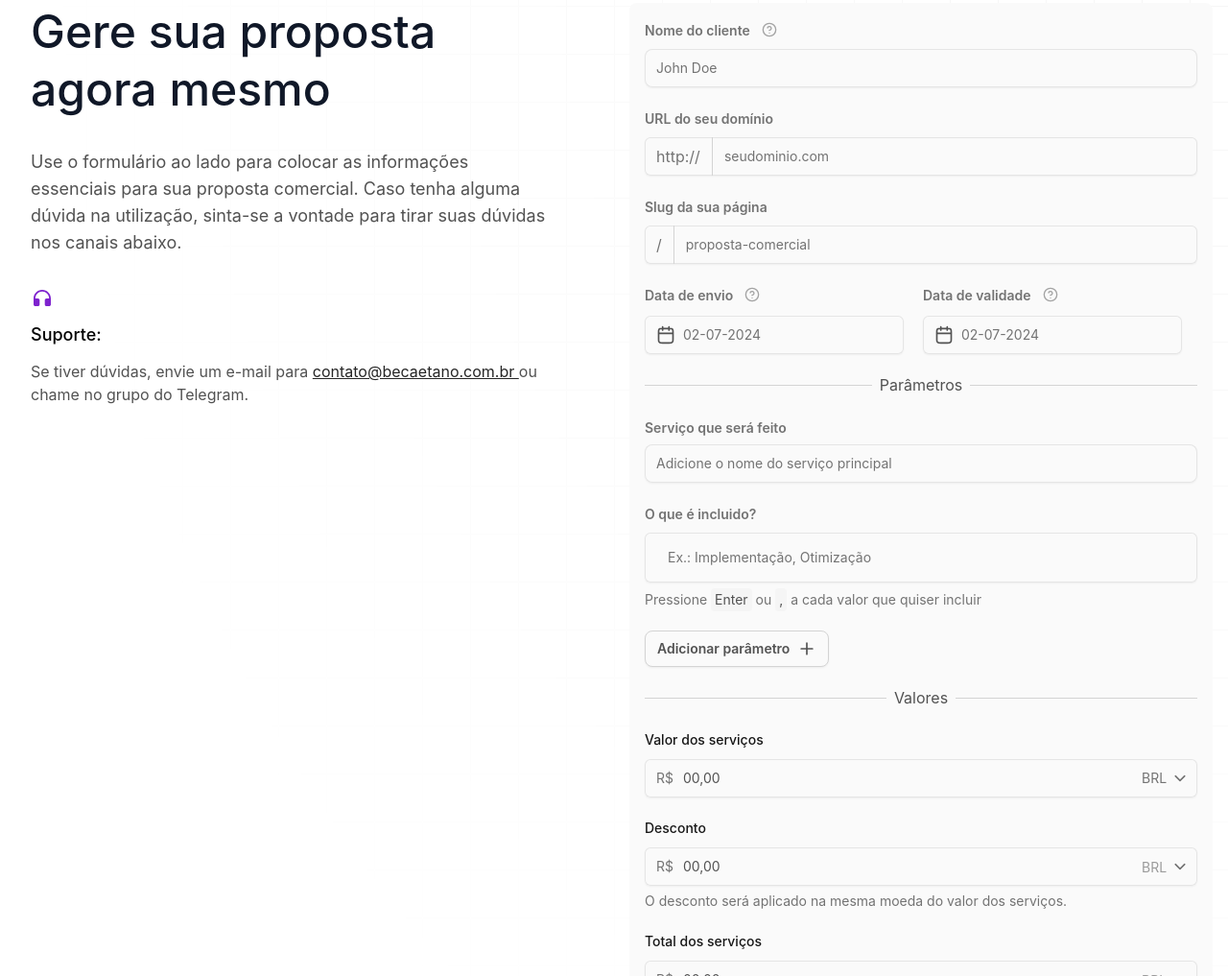
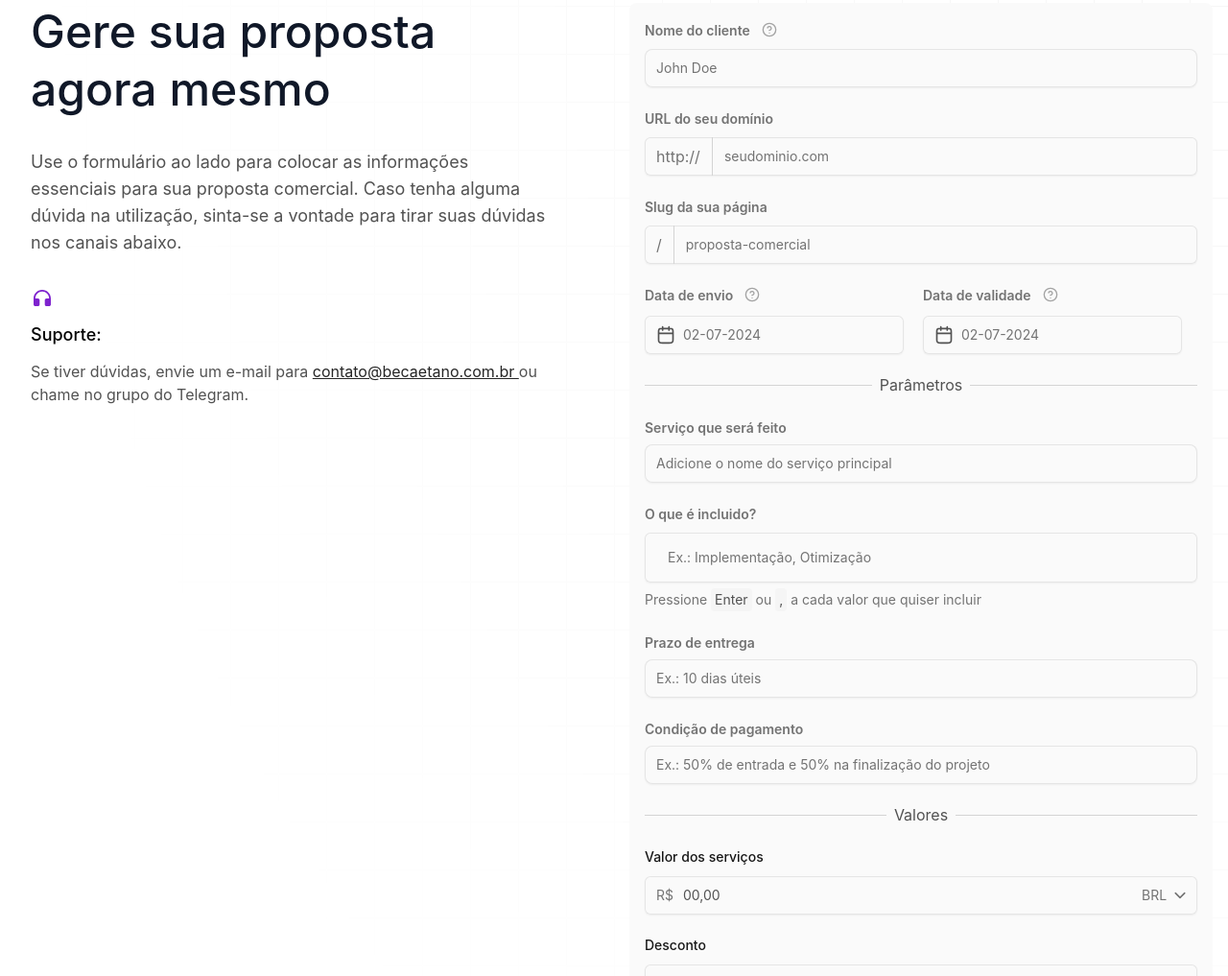
Before and after one commit to cristhian-fs/FormProposta, a website built with Vite: page index.html in a window 1280 px wide. Shown: the part 205-1222 px from the top of the page at 96% size. Built offline with nearby package versions, Linux system fonts and the light colour scheme; a web font is replaced by a local one.

Commit message:
feat: Stoping using new params to keep the things simple, and using 2 new fields in form

```diff
--- a/index.html
+++ b/index.html
@@ -201,26 +201,15 @@
             </div>
           </div>
 
-          <div class="w-full hidden flex-col items-start justify-end gap-2 form-new-param">
-            <div class="w-full">
-              <label for="newParam" class="text-sm text-gray-500 font-semibold">Nome do parâmetro</label>
-              <input type="text" name="username" id="newParam" class="w-full block flex-1 mt-1.5 bg-gray-50 py-2 pl-3 border-0 ring-1 ring-inset ring-gray-200 text-gray-900  placeholder:text-gray-500 focus:ring-[3px] focus:ring-gray-400  dark:focus-within:ring-purple-200 sm:text-sm sm:leading-6 rounded-lg shadow-sm" placeholder="Ex.: Prazo para entrega">
-            </div>
-            <div class="flex items-center justify-end w-full gap-2">
-              <button class="flex py-2 px-3 items-center justify-center rounded-lg bg-gray-50 border border-gray-300 text-gray-950 hover:text-red-500 text-base transition-all cancelAddParam">
-                Cancelar
-              </button>
-              <button class="flex py-2 px-3 items-center justify-center rounded-lg bg-purple-700 dark:bg-purple-400 text-white text-base transition-all hover:opacity-80 addParamBtn">
-                Adicionar
-              </button>
-            </div>
-
+          <div class="w-full">
+            <label for="prazo" class="text-sm text-gray-500 font-semibold">Prazo de entrega</label>
+            <input type="text" name="username" id="prazo" class="paramValue w-full block flex-1 mt-1.5 bg-gray-50 py-2 pl-3 border-0 ring-1 ring-inset ring-gray-200 text-gray-900  placeholder:text-gray-500 focus:ring-[3px] focus:ring-gray-400 sm:text-sm sm:leading-6 rounded-lg shadow-sm" placeholder="Ex.: 10 dias úteis">
           </div>
 
-          <button class="flex items-center justify-center gap-2 px-3 py-2 rounded-lg border border-gray-300 bg-gray-50 shadow-sm group hover:shadow-md transition-all new-parameter-button">
-            <p class="text-sm font-semibold text-gray-600 group-hover:text-gray-900   transition-all">Adicionar parâmetro</p>
-            <img src="./src/svg/plus.svg" class="inject-svg size-5 stroke-gray-600 group-hover:stroke-gray-900 dark:group-hover:stroke-white transition-all" alt="">
-          </button>
+          <div class="w-full">
+            <label for="condicao-pagamento" class="text-sm text-gray-500 font-semibold">Condição de pagamento</label>
+            <input type="text" name="username" id="condicao-pagamento" class="paramValue w-full block flex-1 mt-1.5 bg-gray-50 py-2 pl-3 border-0 ring-1 ring-inset ring-gray-200 text-gray-900  placeholder:text-gray-500 focus:ring-[3px] focus:ring-gray-400 sm:text-sm sm:leading-6 rounded-lg shadow-sm" placeholder="Ex.: 50% de entrada e 50% na finalização do projeto">
+          </div>
 
           <div class="relative w-full">
             <div class="absolute inset-0 flex items-center" aria-hidden="true">
--- a/main.js
+++ b/main.js
@@ -4,7 +4,6 @@ import { initFinalUrl } from "./src/js/final-url";
 import { initFormObject } from "./src/js/form-object";
 import { handleTheme } from "./src/js/handleTheme";
 import { initMoneyInputs } from "./src/js/money-inputs";
-import { initNewParameters } from "./src/js/new-parameter";
 import { initTooltips } from "./src/js/tooltip";
 import { initSvgInject } from "./src/js/svg-inject.min";
 
@@ -19,7 +18,6 @@ document.addEventListener("DOMContentLoaded", () => {
   initFormObject();
   handleTheme();
   initMoneyInputs();
-  initNewParameters();
   initTooltips();
   initSvgInject();
 
```
